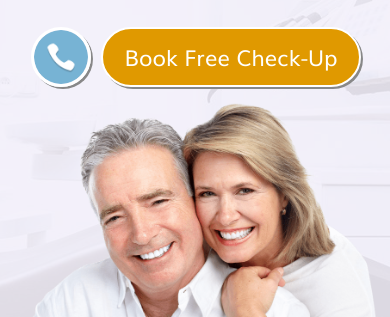
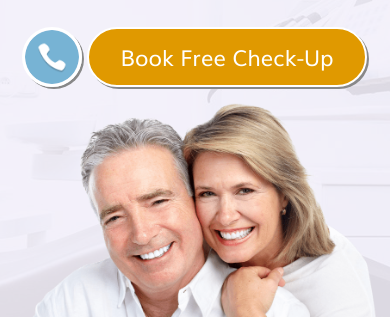
Before and after one commit to VighneshMehta4345/cv, a plain HTML site: page indexNew.html in a window 390 px wide. Shown: the part 355-672 px from the top of the page. Drawn offline with nearby package versions, Linux system fonts and the light colour scheme.

Commit message:
Haasya Mobile Screen Change
iphone and android

```diff
--- a/assets/css/style.css
+++ b/assets/css/style.css
@@ -860,8 +860,8 @@ body{
         margin-top: 20px !important;
     }
     .slideBtnBooking{
-        width: 260px !important;
-        left: 10px !important;
+        width: 280px !important;
+        left: 5px !important;
         top:5px !important;
         display: inline-block;
         position: relative;
@@ -931,7 +931,7 @@ body{
     .sliderButton {
         margin-top: 25px !important;
         margin-bottom: 15px !important;
-        left: 19px !important
+        left: 10px !important
     }
     .formWrapper{
         width: 100%;
```
